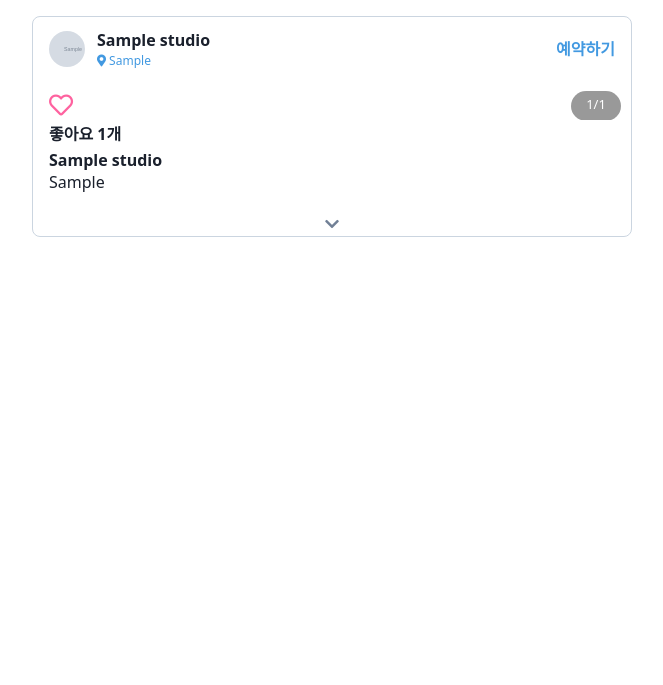
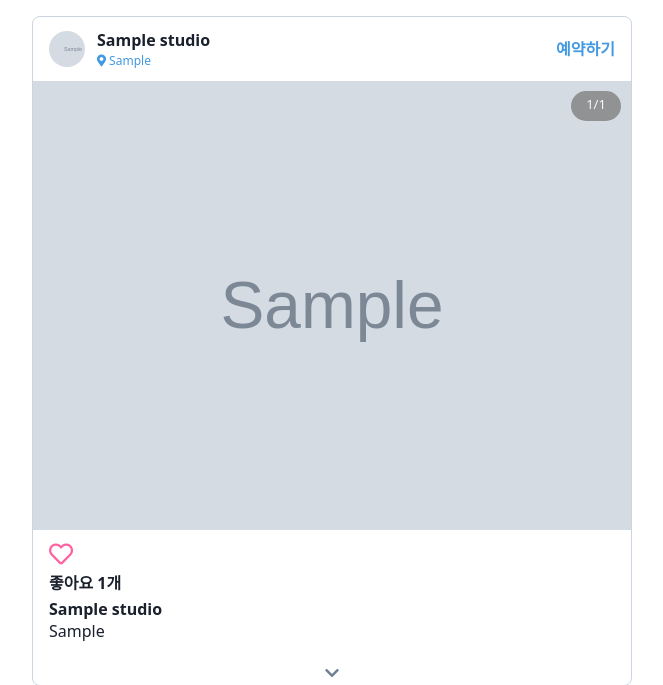
Before and after one commit to seongryeol-han/posely, a Django app: page / in a window 1280 px wide. Shown: the part 56-741 px from the top of the page, without its empty margins (308-971 px from the left). Run offline with Django 3.2, Linux system fonts and the light colour scheme; tables that the repository leaves empty hold one stand-in row (values such as "Sample post"); grey boxes marked "Sample" are stand-in pictures; style sheets or scripts are compiled from the project's sources; some libraries are stand-ins or nearby versions.

Commit message:
delete lazy

```diff
--- a/templates/mixins/concept/concept_card.html
+++ b/templates/mixins/concept/concept_card.html
@@ -11,7 +11,7 @@
         <div class="swiper-wrapper">
             {% for photo in concept.all_photo %}
             <div class="swiper-slide">
-                <img data-src="{{photo.file.url}}" style="width: 100%;" class="rounded-lg swiper-lazy">
+                <img src="{{photo.file.url}}" style="width: 100%;" class="rounded-lg">
             </div>
             {% endfor %}
         </div>
--- a/templates/mixins/studio/studio_card.html
+++ b/templates/mixins/studio/studio_card.html
@@ -36,7 +36,7 @@
                 {% if concept.first_photo %}
 
                 <div class="img_like swiper-slide" name="{{ studio.pk }}" >
-                    <img data-src="{{concept.first_photo.url}}" style="width: 100%;" class="swiper-lazy">
+                    <img src="{{concept.first_photo.url}}" style="width: 100%;">
                 </div>
 
 
```
